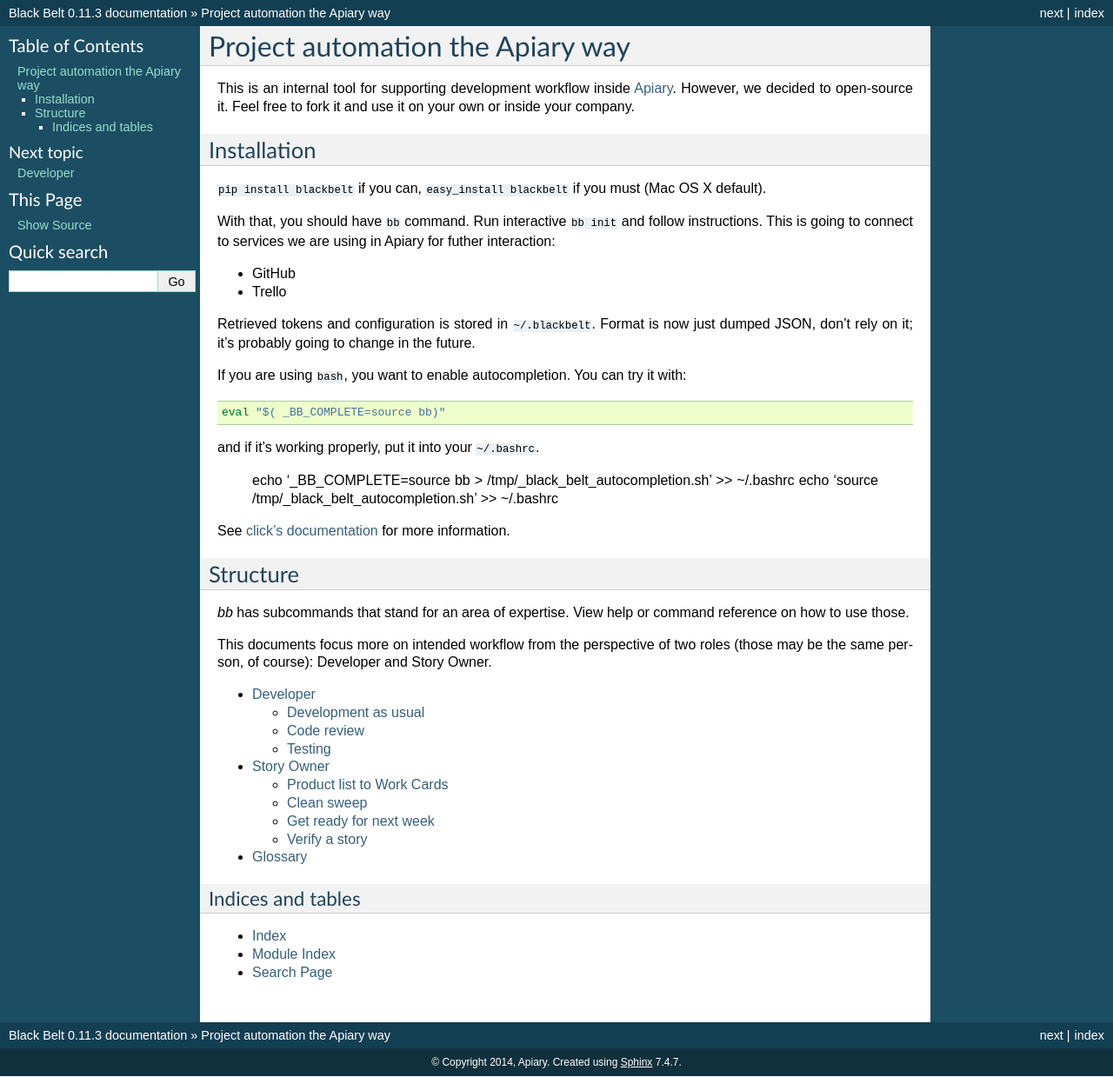
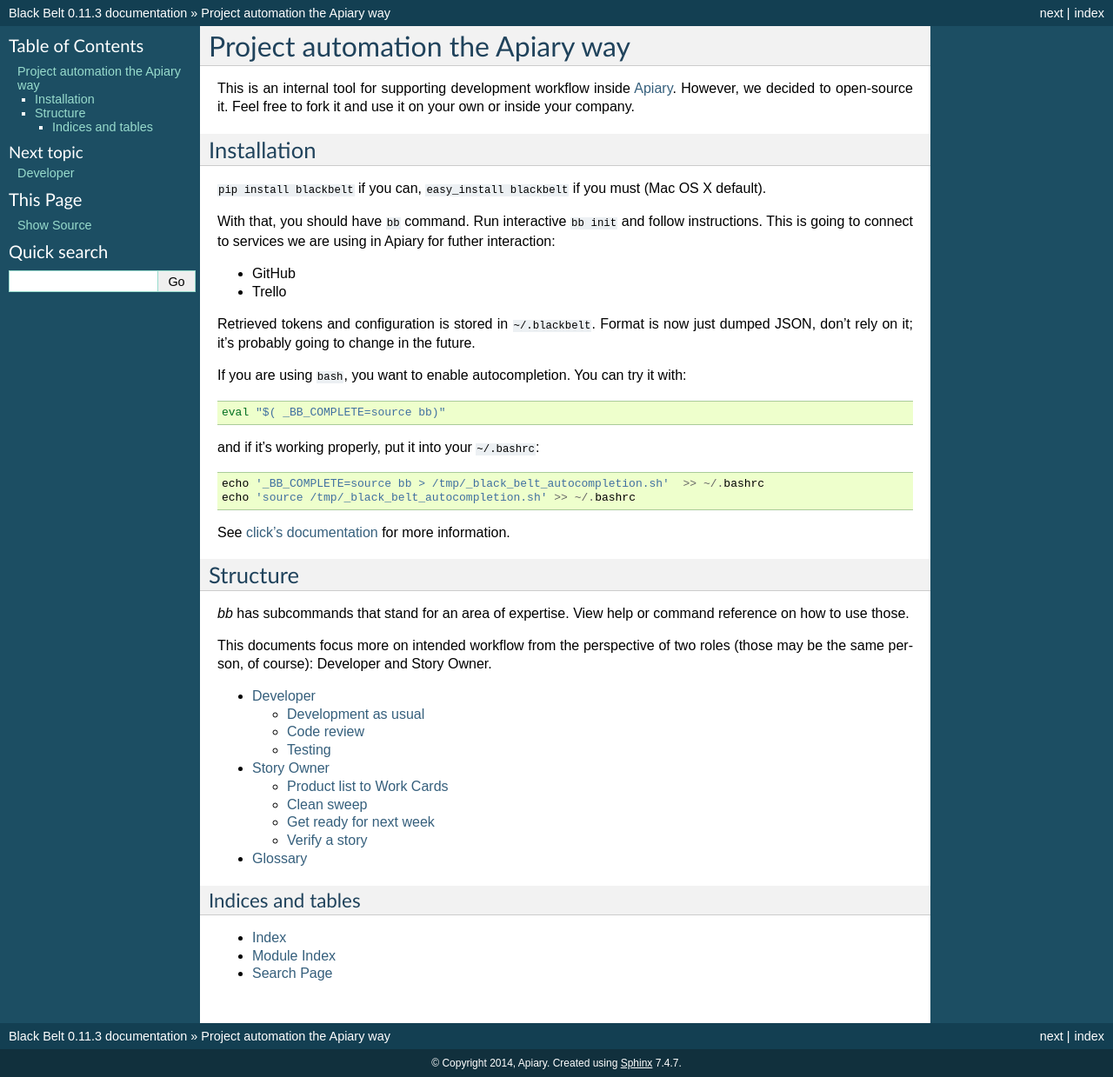
Before and after one commit to apiaryio/black-belt, a Sphinx documentation site: the page built from docs/source/index.rst, in a window 1280 px wide. Shown: the whole page at 87% size. Built offline with Sphinx 7.4.7, drawn with Linux system fonts in a browser that asks for light colours.

Commit message:
Fix formatting typos

```diff
--- a/docs/source/index.rst
+++ b/docs/source/index.rst
@@ -23,7 +23,7 @@ If you are using ``bash``, you want to enable autocompletion. You can try it wit
 
 	eval "$( _BB_COMPLETE=source bb)"
 
-and if it's working properly, put it into your :file:`~/.bashrc`.
+and if it's working properly, put it into your :file:`~/.bashrc`::
 
 	echo '_BB_COMPLETE=source bb > /tmp/_black_belt_autocompletion.sh'  >> ~/.bashrc
 	echo 'source /tmp/_black_belt_autocompletion.sh' >> ~/.bashrc
```
